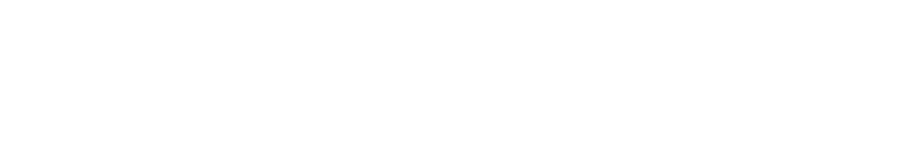
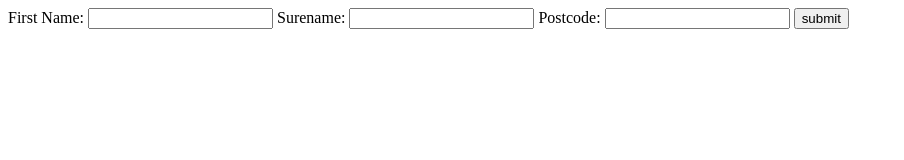
Before and after one commit to ACACACanne/seeking-validation-using-javascript, a plain HTML site: page index.html in a window 1280 px wide. Shown: the whole page, without its empty margins (0-904 px from the left). Drawn offline with Linux system fonts and the light colour scheme.

Commit message:
new form created with labels

```diff
--- a/index.html
+++ b/index.html
@@ -1,11 +1,21 @@
 <!DOCTYPE html>
 <html lang="en">
-<head>
-    <meta charset="UTF-8">
-    <meta name="viewport" content="width=device-width, initial-scale=1.0">
+  <head>
+    <meta charset="UTF-8" />
+    <meta name="viewport" content="width=device-width, initial-scale=1.0" />
     <title>Document</title>
-</head>
-<body>
+  </head>
+  <body>
+    <form id="myForm">
+      <label for="fname">First Name:</label>
+      <input type="text" id="fname" name="fname" required />
+      <label for="sname">Surename:</label>
+      <input type="text" id="sname" name="sname" required />
+      <label for="pcode">Postcode:</label>
+      <input type="text" id="pcode" name="pcode" required />
+      <input type="button" value="submit" />
+    </form>
+
     <script src="index.js"></script>
-</body>
+  </body>
 </html>
```
